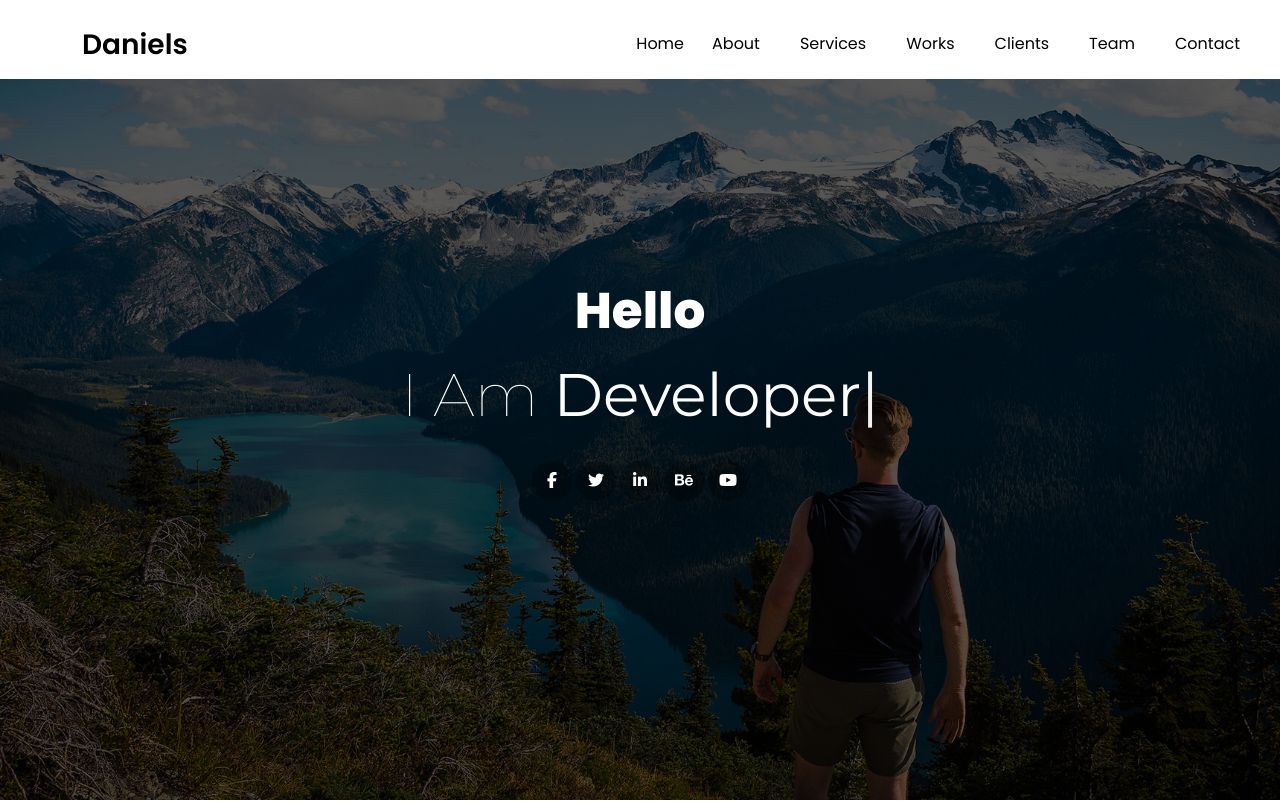
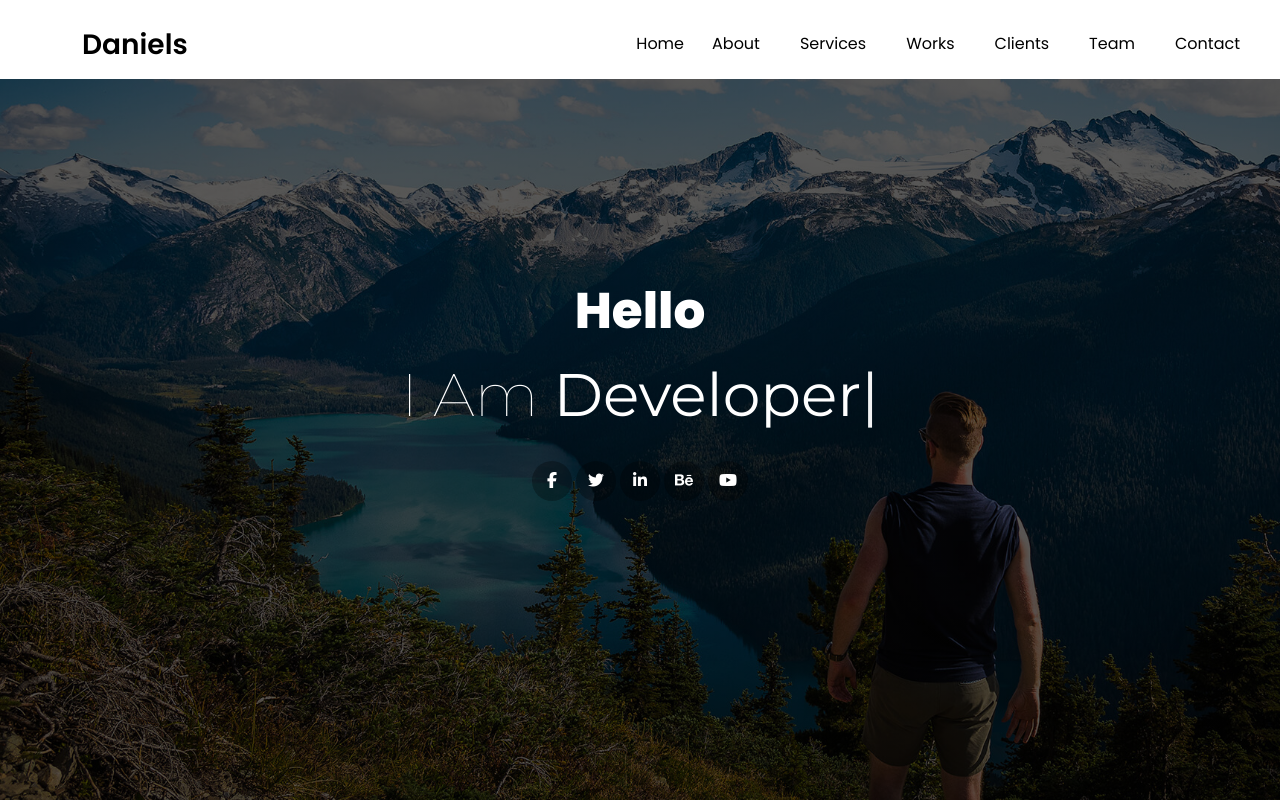
Before and after one commit to MohamedMahmoud01110/Daniels-Website, a plain HTML site: page index.html in a window 1280 px wide. Shown: the top 802 px of the page. Drawn offline with nearby package versions, Linux system fonts and the light colour scheme.

Commit message:
second commit

```diff
--- a/css/style.css
+++ b/css/style.css
@@ -128,8 +128,9 @@ header{
     overflow: hidden;
     min-height: 100vh;
     background-image: linear-gradient(rgba(0,0,0,0.65),rgba(0,0,0,0.65)),url(../images/bg.jpg);
-    background-size: cover;
-    background-position: center center;
+    background-size:cover;
+    background-position: 0px 0px;
+    background-attachment:scroll;
 }
 
 .home-content .caption>span{
```
